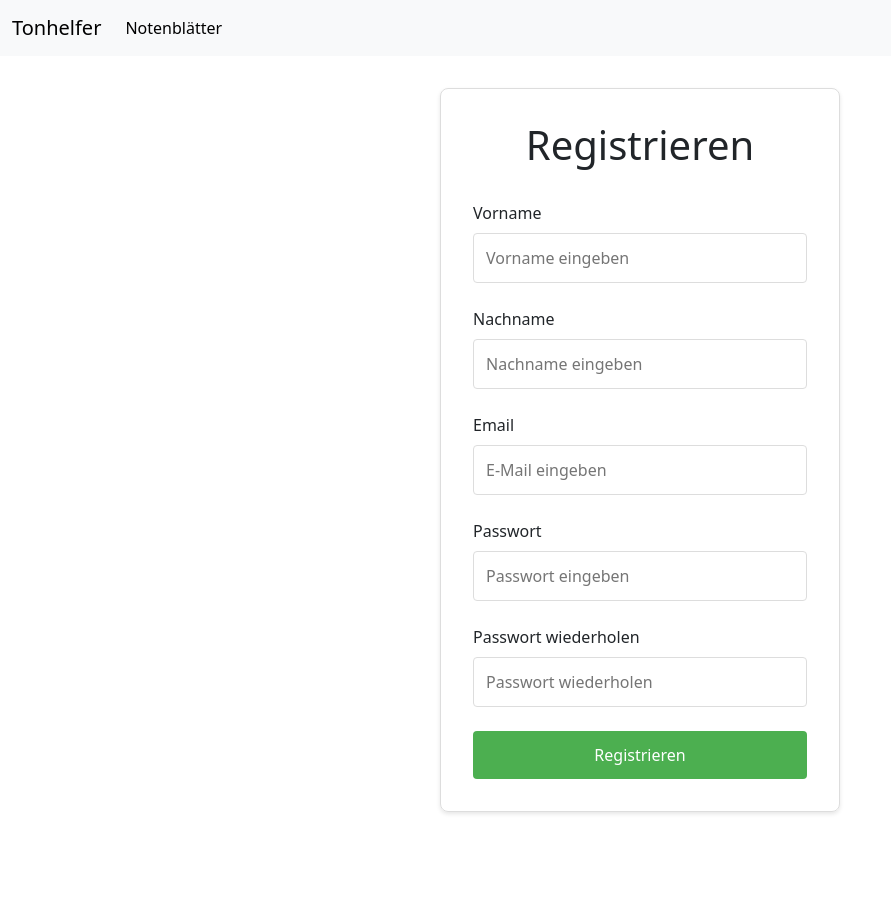
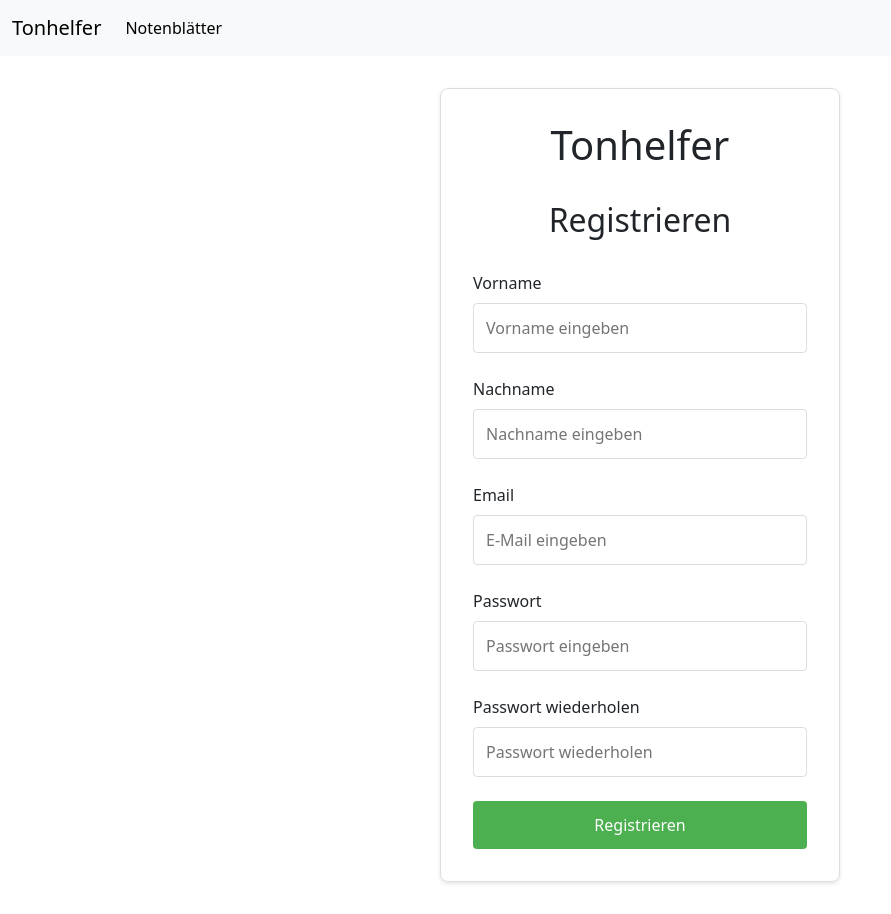
Before and after one commit to AltayMetehan/Semesterarbeit, a SvelteKit app in the folder notesheet-tonehelper/: page /register in a window 1280 px wide. Shown: the whole page, without its empty margins (0-891 px from the left). Before the commit the page ends 844 px from the top, so only its background shows below. Built offline with nearby package versions, Linux system fonts and the light colour scheme.

Commit message:
Änderungen: + Titel angepasst + Submit verbessert

```diff
--- a/notesheet-tonehelper/src/routes/register/+page.svelte
+++ b/notesheet-tonehelper/src/routes/register/+page.svelte
@@ -60,12 +60,13 @@
 </script>
 
 <div class="register-container">
-    <h1>Registrieren</h1>
+    <h1>Tonhelfer</h1>
+    <h2>Registrieren</h2>
     {#if message}
         <p class={messageType === "success" ? "message success" : "message error"}>{message}</p>
     {/if}
 
-    <form on:submit|preventDefault={handleSubmit}>
+    <form on:submit={handleSubmit}>
         <div class="form-group">
             <label for="firstname">Vorname</label>
             <input
@@ -142,7 +143,7 @@
         box-shadow: 0 2px 4px rgba(0, 0, 0, 0.1);
     }
 
-    h1 {
+    h1, h2 {
         text-align: center;
         margin-bottom: 2rem;
     }
```
